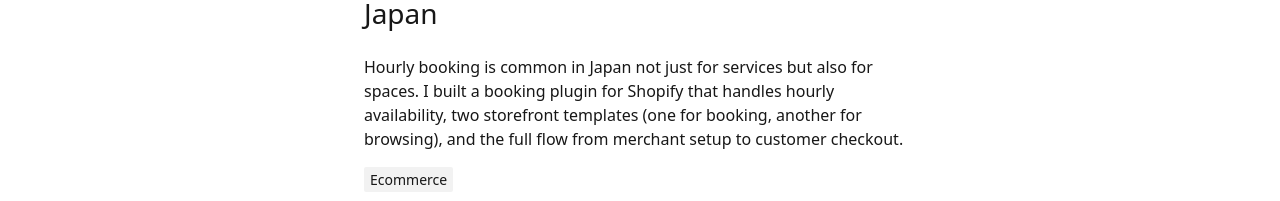
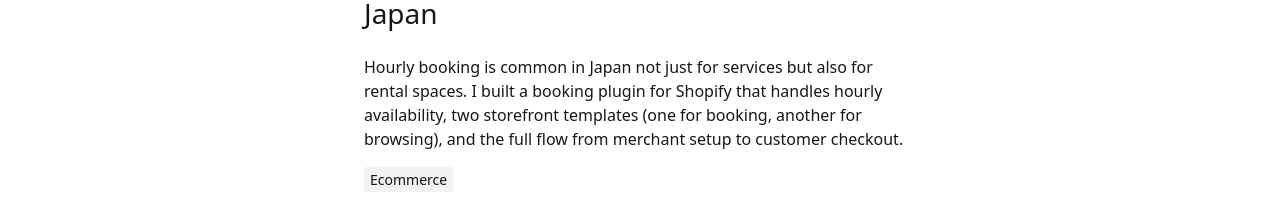
Before and after one commit to branislavbencik/portfolio, a Next.js app: page /sakurabook in a window 1280 px wide. Shown: the part 236-437 px from the top of the page. Built offline with nearby package versions, Linux system fonts and the light colour scheme.

Commit message:
docs: portfolio update

```diff
--- a/src/app/sakurabook/page.tsx
+++ b/src/app/sakurabook/page.tsx
@@ -8,7 +8,7 @@ export default function SakurabookPage() {
         <SelectedProjectContent
           metadata="SAKURABOOK · 2021"
           headline="Shopify plugin for per-hour booking in Japan"
-          description="Hourly booking is common in Japan not just for services but also for spaces. I built a booking plugin for Shopify that handles hourly availability, two storefront templates (one for booking, another for browsing), and the full flow from merchant setup to customer checkout."
+          description="Hourly booking is common in Japan not just for services but also for rental spaces. I built a booking plugin for Shopify that handles hourly availability, two storefront templates (one for booking, another for browsing), and the full flow from merchant setup to customer checkout."
           tag="Ecommerce"
           images={[
             {
```
Also changed, not shown: 1 other file (tests, documents, lock files or other folders).
